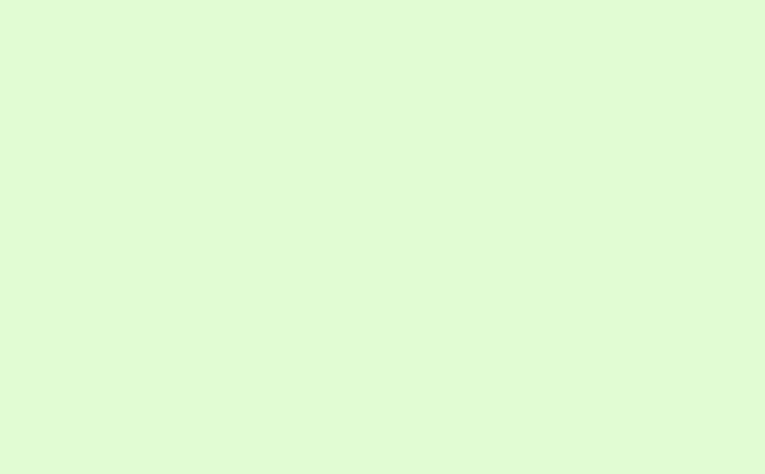
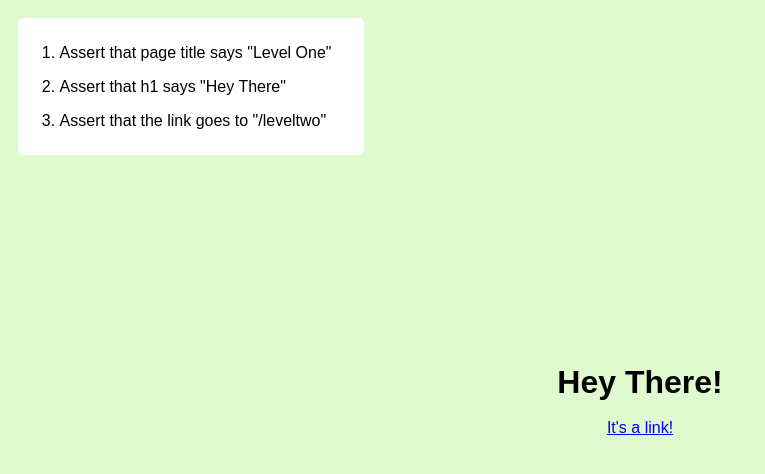
Before and after one commit to daltonrowe/qa-obstacle-course, a plain HTML site: page level1.html in a window 1280 px wide. Shown: the whole page, without its empty margins (0-765 px from the left). Drawn offline with Linux system fonts and the light colour scheme.

Commit message:
add level one

```diff
--- a/level1.html
+++ b/level1.html
@@ -6,5 +6,14 @@
     <title>Level One</title>
     <link rel="stylesheet" href="style.css" />
   </head>
-  <body></body>
+  <body>
+    <ol class="box goals">
+      <li>Assert that page title says "Level One"</li>
+      <li>Assert that h1 says "Hey There"</li>
+      <li>Assert that the link goes to "/leveltwo"</li>
+    </ol>
+
+    <h1>Hey There!</h1>
+    <a href="/leveltwo">It's a link!</a>
+  </body>
 </html>
--- a/style.css
+++ b/style.css
@@ -1,3 +1,7 @@
+* {
+  box-sizing: border-box;
+}
+
 body {
   margin: 0;
   padding: 0;
@@ -7,6 +11,8 @@ body {
   align-items: center;
   justify-content: center;
   flex-direction: column;
+
+  gap: 18px;
 
   font-family: sans-serif;
   font-family: 18px;
@@ -31,8 +37,23 @@ p {
 }
 
 .box {
-  width: 500px;
   border-radius: 6px;
   background: white;
   padding: 1.6em 2em;
 }
+
+.goals {
+  position: absolute;
+  top: 18px;
+  left: 18px;
+  padding-left: 2.6em;
+}
+
+ol {
+  margin: 0;
+  padding: 0;
+}
+
+ol li:not(:last-of-type) {
+  margin-bottom: 1em;
+}
```
